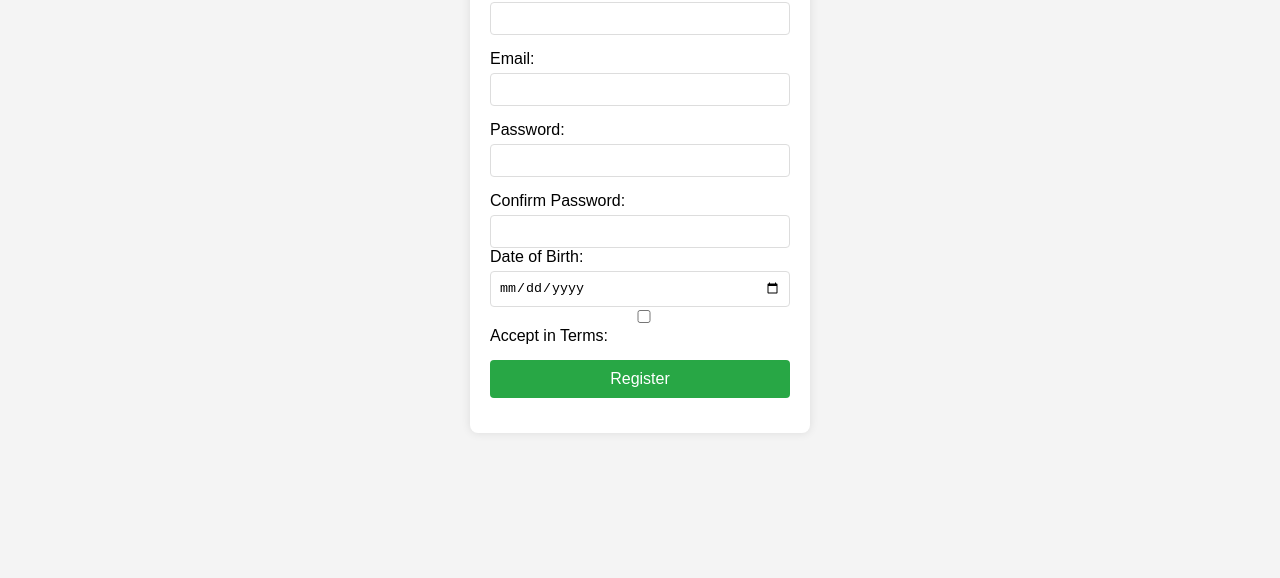
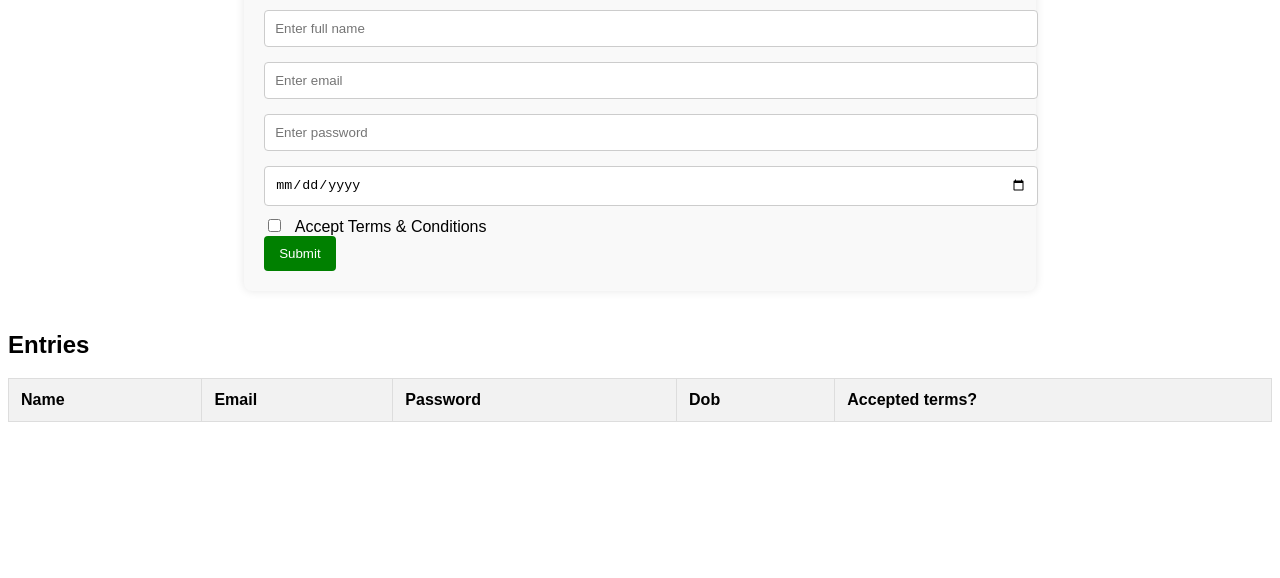
Before and after one commit to sarveshwarwar/sarveshwarwar, a plain HTML site: page index.html in a window 1280 px wide. Shown: the part 238-816 px from the top of the page. Drawn offline with Linux system fonts and the light colour scheme.

Commit message:
Update index.html

```diff
--- a/index.html
+++ b/index.html
@@ -4,40 +4,96 @@
     <meta charset="UTF-8">
     <meta name="viewport" content="width=device-width, initial-scale=1.0">
     <title>Registration Form</title>
-    <link rel="stylesheet" href="styles.css">
+    <style>
+        body {
+            font-family: Arial, sans-serif;
+            display: flex;
+            justify-content: center;
+            align-items: center;
+            min-height: 100vh;
+            flex-direction: column;
+        }
+        .form-container {
+            background-color: #f9f9f9;
+            padding: 20px;
+            border-radius: 8px;
+            box-shadow: 0px 0px 10px rgba(0, 0, 0, 0.1);
+        }
+        input[type="text"], input[type="email"], input[type="password"], input[type="date"] {
+            width: 100%;
+            padding: 10px;
+            margin: 5px 0 10px 0;
+            border: 1px solid #ccc;
+            border-radius: 4px;
+        }
+        input[type="checkbox"] {
+            margin-right: 10px;
+        }
+        button {
+            background-color: green;
+            color: white;
+            padding: 10px 15px;
+            border: none;
+            border-radius: 4px;
+            cursor: pointer;
+        }
+        button:hover {
+            background-color: darkgreen;
+        }
+        .table-container {
+            margin-top: 20px;
+            width: 100%;
+        }
+        table {
+            width: 100%;
+            border-collapse: collapse;
+        }
+        table, th, td {
+            border: 1px solid #ddd;
+        }
+        th, td {
+            padding: 12px;
+            text-align: left;
+        }
+        th {
+            background-color: #f2f2f2;
+        }
+    </style>
 </head>
 <body>
-    <div class="container">
-        <h2>Registration Form</h2>
-        <form id="registrationForm">
-            <div class="form-group">
-                <label for="username">Username:</label>
-                <input type="text" id="username" name="username" required>
-            </div>
-            <div class="form-group">
-                <label for="email">Email:</label>
-                <input type="email" id="email" name="email" required>
-            </div>
-            <div class="form-group">
-                <label for="password">Password:</label>
-                <input type="password" id="password" name="password" required>
-            </div>
-            <div class="form-group">
-                <label for="confirmPassword">Confirm Password:</label>
-                <input type="password" id="confirmPassword" name="confirmPassword" required>
-               <div class="form-group">
-                <label for="Date of Birth">Date of Birth:</label>
-                <input type="Date" id="Date of Birth" name="Date of Birth" required>
-                <div class="form-group">
-                               <input type="checkbox" id="terms" name="terms" required>
 
-                <label for="terms">Accept in Terms:</label>
+<div class="form-container">
+    <h2>Registration Form</h2>
+    <form id="registrationForm">
+        <input type="text" id="name" placeholder="Enter full name" required>
+        <input type="email" id="email" placeholder="Enter email" required>
+        <input type="password" id="password" placeholder="Enter password" required>
+        <input type="date" id="dob" required>
+        <div>
+            <input type="checkbox" id="terms" required> Accept Terms & Conditions
+        </div>
+        <button type="submit">Submit</button>
+    </form>
+</div>
 
-            </div>
-            <button type="submit">Register</button>
-        </form>
-        <div id="message"></div>
-    </div>
-    <script src="index.js"></script>
+<div class="table-container">
+    <h2>Entries</h2>
+    <table id="entriesTable">
+        <thead>
+            <tr>
+                <th>Name</th>
+                <th>Email</th>
+                <th>Password</th>
+                <th>Dob</th>
+                <th>Accepted terms?</th>
+            </tr>
+        </thead>
+        <tbody>
+            <!-- Entries will appear here -->
+        </tbody>
+    </table>
+</div>
+
+<script src="index.js"></script>
 </body>
 </html>
```
